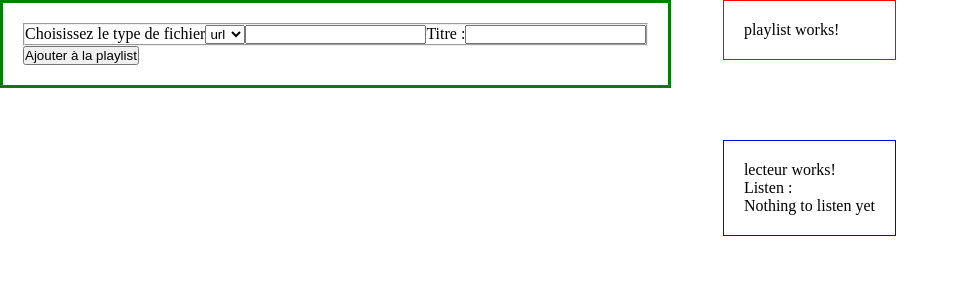
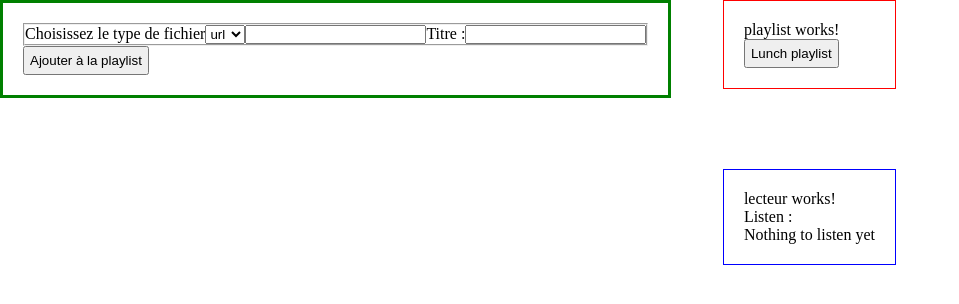
Before and after one commit to nicolaschapgier/Augular-audio, an Angular app: page / in a window 1280 px wide. Shown: the top 304 px of the page, without its empty margins (0-959 px from the left). Built offline with nearby package versions, Linux system fonts and the light colour scheme.

Commit message:
some css

```diff
--- a/src/app/playlist/playlist.component.html
+++ b/src/app/playlist/playlist.component.html
@@ -7,8 +7,9 @@
         [isPlaying]="isPlaying"
         (songEmitToPlay)="songReceiveToPlay($event)"
       ></app-song>
-      <button (click)="deleteSong(song, index)">Delete</button>
+      <button class="deleteButton" (click)="deleteSong(index)">Delete</button>
     </li>
+    <button (click)="lunchPlaylist()">Lunch playlist</button>
   </ol>
   <!-- ---- -->
   <!-- Tests -->
--- a/src/app/playlist/playlist.component.scss
+++ b/src/app/playlist/playlist.component.scss
@@ -1,5 +1,10 @@
-.playlist{
+.playlist {
   padding: 20px;
-
-  border : 1px solid red
+  border: 1px solid red;
+  li {
+    margin: 10px;
+    .deleteButton {
+      margin-left: 5px;
+    }
+  }
 }
--- a/src/app/playlist/playlist.component.ts
+++ b/src/app/playlist/playlist.component.ts
@@ -11,15 +11,15 @@ export class PlaylistComponent {
   isPlaying: boolean = false;
   songToPlay!: any;
 
-  play() {
-    this.isPlaying = !this.isPlaying;
-  }
-
   songReceiveToPlay(e: any): void {
     this.songToPlay = e;
   }
 
-  deleteSong(song: string, index: number): void {
+  deleteSong(index: number): void {
     this.arrSongEmitFromForm.splice(index, 1);
   }
+
+  lunchPlaylist(): void {
+    console.log('coucou');
+  }
 }
--- a/src/app/playlist/song/song.component.html
+++ b/src/app/playlist/song/song.component.html
@@ -1,2 +1,3 @@
 {{ song.title }}
+<!-- Au click place le son dans le lecteur -->
 <button (click)="play()">Play</button>
--- a/src/styles.scss
+++ b/src/styles.scss
@@ -1,6 +1,11 @@
 /* You can add global styles to this file, and also import other style files */
-*{
+* {
   padding: 0;
   margin: 0;
   box-sizing: border-box;
 }
+
+button {
+  padding: 5px;
+  cursor: pointer;
+}
```
